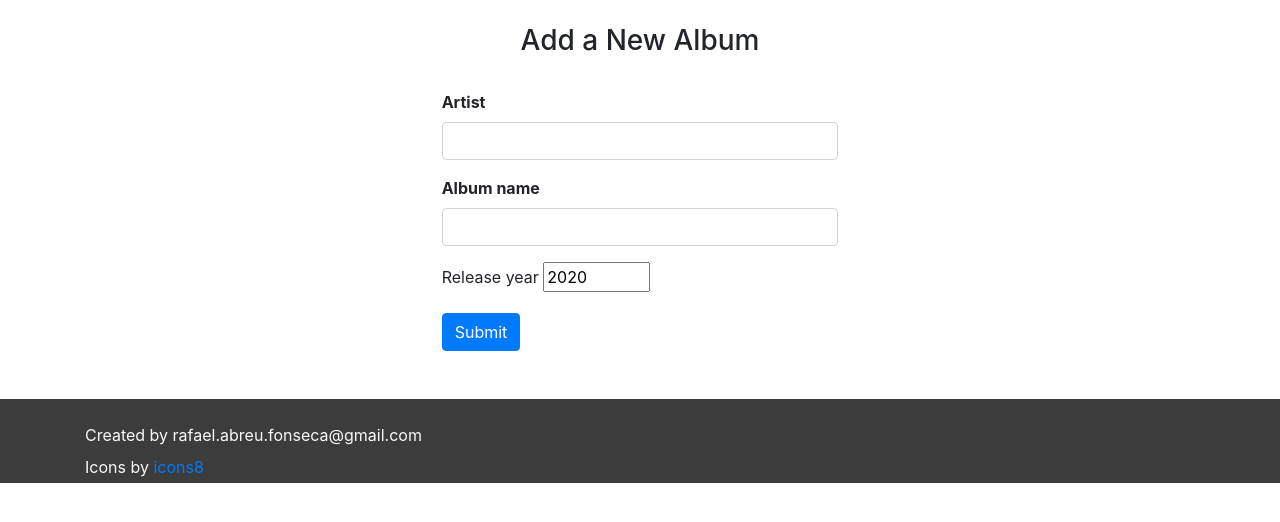
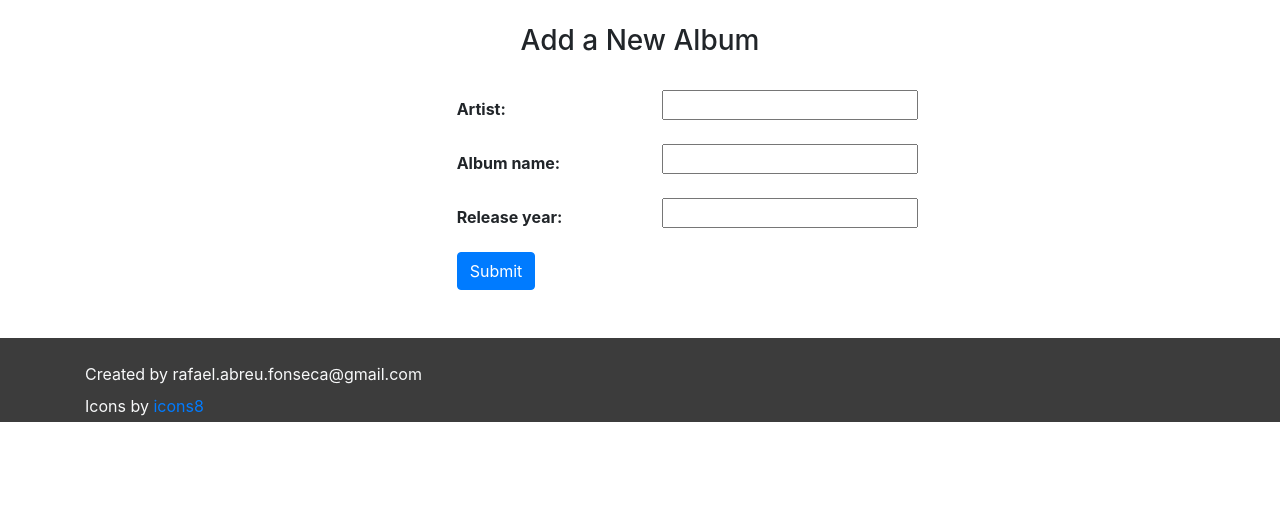
Before and after one commit to fonsecaRafael/music-collection, a Django app: page /albums/create/ in a window 1280 px wide. Shown: the part 56-578 px from the top of the page. Run offline with Django 4.2, Linux system fonts and the light colour scheme; some libraries are stand-ins or nearby versions.

Commit message:
adds form to Create albums and fix redirects
Need refactor, put a flag that when active show modal that confirm creation

```diff
--- a/musics/albums/templates/albums/create.html
+++ b/musics/albums/templates/albums/create.html
@@ -12,35 +12,30 @@
 	<h3 class="text-center mt-4 mb-2">Add a New Album</h3>
 <div class="row">
 <div class="col-md-4"></div>
-<div class="col-md-4">
+<div class="col-md-8">
 
-	<form role="form">
-
-		<div class="form-group mt-4">
-			<label for="artistName" class="font-weight-bold">
-				Artist
-			</label>
-			<input type="text" class="form-control" id="artistName">
+	<form class="post-form" method="post" action="{% url 'albums:create' %}">
+		{% csrf_token %}
+		<div class="container">
+		<div class="form-group row mt-4">
+			<label class="col-sm-3 col-form-label font-weight-bold">Artist:</label>
+			<div class="col-sm-4">{{ album_form.artist }}</div>
 		</div>
 
-		<div class="form-group">
-			<label for="albumName" class="font-weight-bold">
-				Album name
-			</label>
-			<input type="text" class="form-control" id="albumName">
+		<div class="form-group row ">
+			<label class="col-sm-3 col-form-label font-weight-bold">Album name:</label>
+			<div class="col-sm-4">{{ album_form.name }}</div>
 		</div>
 
-		<div class="form-group">
-			<label for="albumYear">
-				Release year
-			</label>
-			{% now "Y" as current_year %}
-			<input type="number" min="1600" max="{{ current_year }}" step="1" value="2020" />
+		<div class="form-group row">
+			<label class="col-sm-3 col-form-label font-weight-bold">Release year:</label>
+			<div class="col-sm-4">{{ album_form.year }}</div>
 		</div>
 
 		<button type="submit" class="btn btn-primary">
 			Submit
 		</button>
+		</div>
 	</form>
 </div>
 </div>
--- a/musics/albums/views.py
+++ b/musics/albums/views.py
@@ -10,7 +10,7 @@ def create(request):
         if album_form.is_valid():
             try:
                 album_form.save()
-                return redirect(Album)
+                return redirect(Album())
             except:
                 pass
     else:
@@ -34,11 +34,11 @@ def update(request, id):
     album_form = AlbumForm(request.POST, instance=album)
     if album_form.is_valid():
         album_form.save()
-        return redirect(Album)
+        return redirect(album)
     return render(request, 'albums/update.html', {'album': album})
 
 
 def delete(request, id):
     album = Album.objects.get(id=id)
     album.delete()
-    return redirect(Album)
+    return redirect(album)
```
